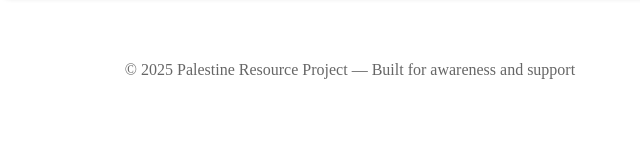
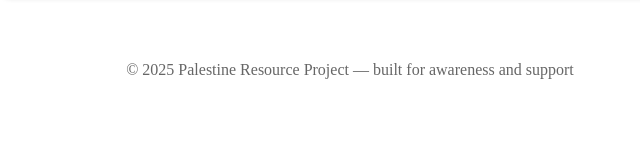
Before and after one commit to zasalman/palestine, a plain HTML site: page index.html in a window 1280 px wide. Shown: the part 4390-4556 px from the top of the page, 290-930 px from the left. Drawn offline with Linux system fonts and the light colour scheme.

Commit message:
update website

```diff
--- a/index.html
+++ b/index.html
@@ -221,7 +221,7 @@
     </section>
 
     <footer>
-      <p>© 2025 Palestine Resource Project — Built for awareness and support</p>
+      <p>© 2025 Palestine Resource Project — built for awareness and support</p>
     </footer>
   </main>
 
```
